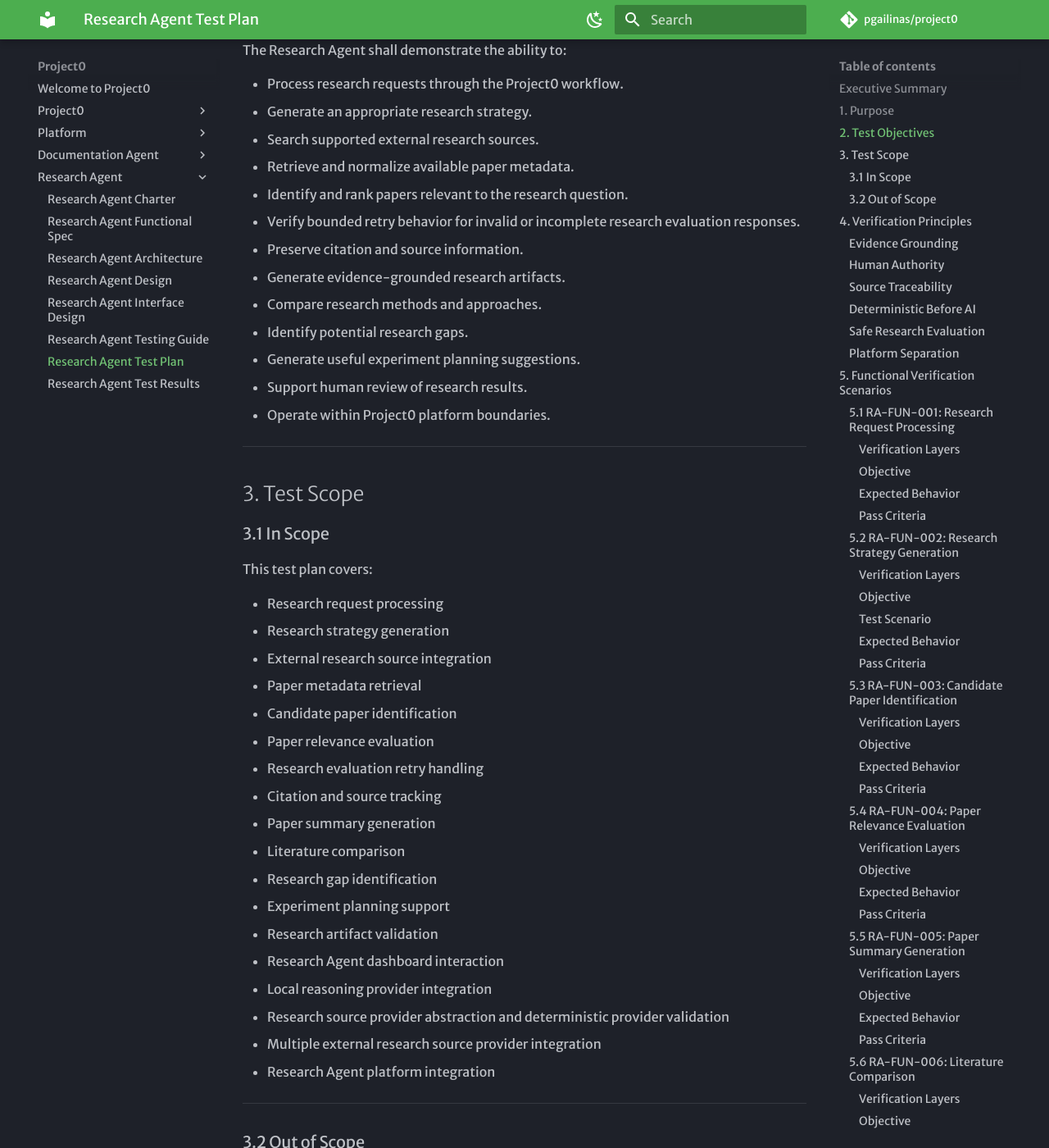
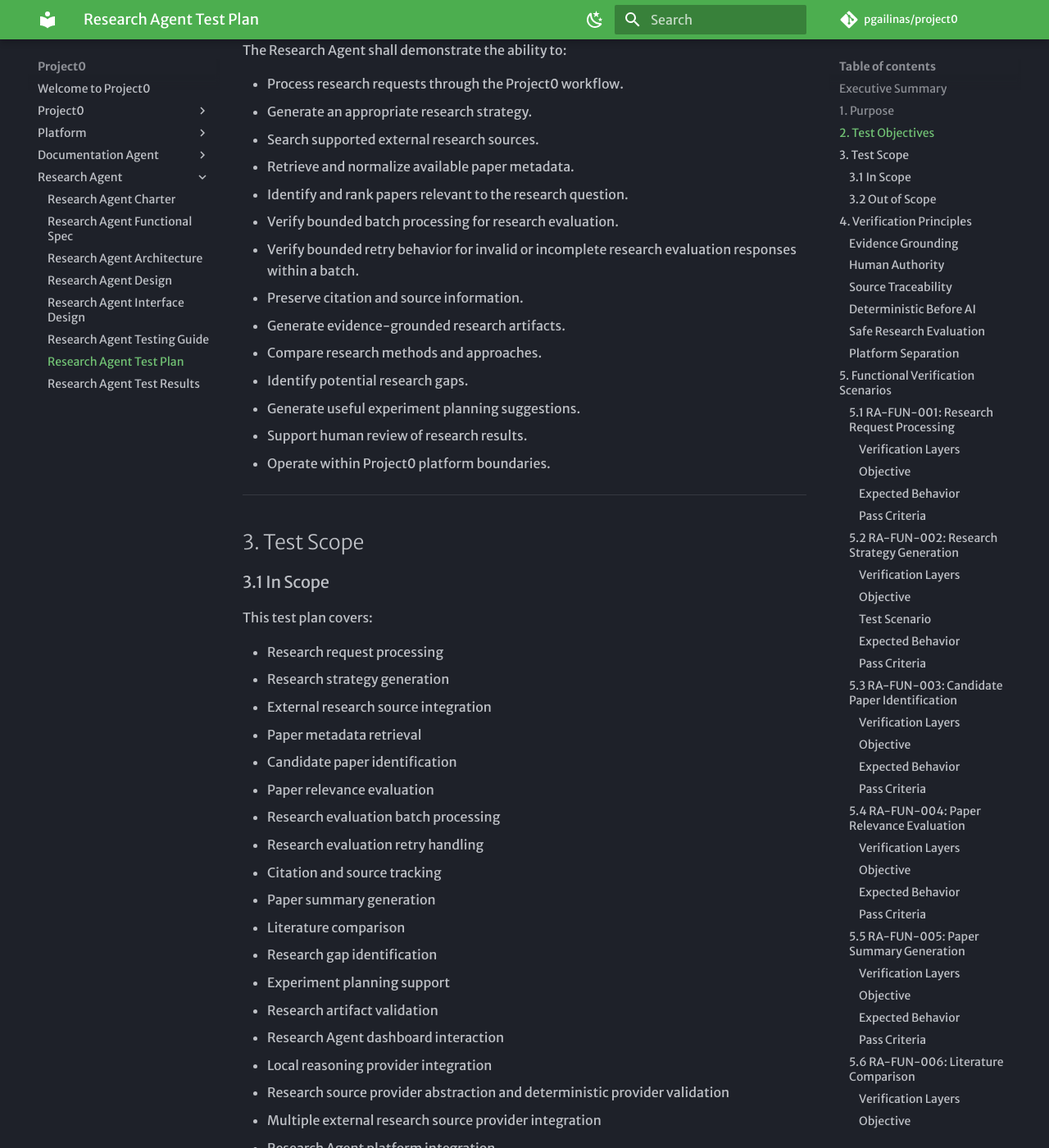
Before and after one commit to pgailinas/project0, an MkDocs documentation site: the page built from docs/agents/research/Research_Agent_Test_Plan.md, in a window 1280 px wide and 1400 px high, scrolled down 1552 px. Shown: the whole window at 82% size. Built offline with MkDocs 1.6.1 and Material for MkDocs 9.7.7, drawn with Linux system fonts in a browser that asks for light colours; some web fonts are replaced; comment, search, counter and statistics services are not loaded; some of the changed text lies outside the part shown.

Commit message:
Update documentation.

```diff
--- a/docs/agents/research/Research_Agent_Test_Plan.md
+++ b/docs/agents/research/Research_Agent_Test_Plan.md
@@ -71,8 +71,9 @@
 -   Search supported external research sources.
 -   Retrieve and normalize available paper metadata.
 -   Identify and rank papers relevant to the research question.
+-   Verify bounded batch processing for research evaluation.
 -   Verify bounded retry behavior for invalid or incomplete research
-    evaluation responses.
+    evaluation responses within a batch.
 -   Preserve citation and source information.
 -   Generate evidence-grounded research artifacts.
 -   Compare research methods and approaches.
@@ -95,6 +96,7 @@
 -   Paper metadata retrieval
 -   Candidate paper identification
 -   Paper relevance evaluation
+-   Research evaluation batch processing
 -   Research evaluation retry handling
 -   Citation and source tracking
 -   Paper summary generation
@@ -297,6 +299,8 @@
 
 The Research Agent shall:
 
+-   evaluate candidate papers in bounded batches
+-   combine validated batch results
 -   evaluate paper relevance
 -   rank candidate papers
 -   provide relevance explanations
@@ -721,8 +725,9 @@
 
 The Research Evaluation Service shall:
 
--   detect an invalid or incomplete evaluation response
--   retry research evaluation once
+-   process candidate papers in bounded evaluation batches
+-   detect an invalid or incomplete evaluation response within a batch
+-   retry research evaluation once within the affected batch
 -   accept a valid retry response
 -   report the evaluation failure when the retry response remains
     invalid or incomplete
```
Also changed, not shown: other parts of docs/agents/research/Research_Agent_Test_Plan.md (+1 -1 lines), docs/agents/research/Research_Agent_Design.md (+5 -3 lines), docs/agents/research/Research_Agent_Functional_Spec.md (+5 -2 lines), docs/agents/research/Research_Agent_Test_Results.md (+9 -3 lines).
